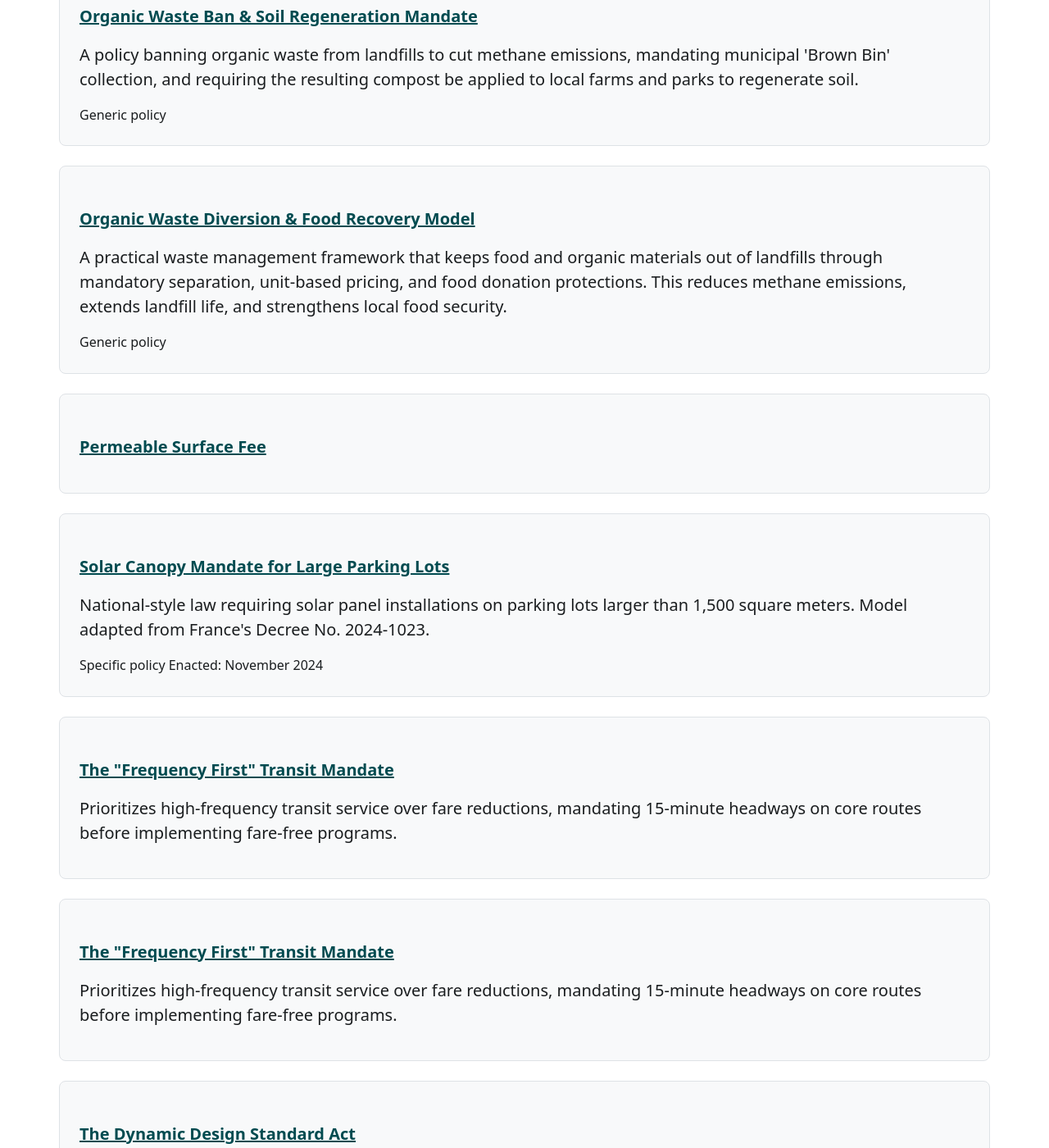
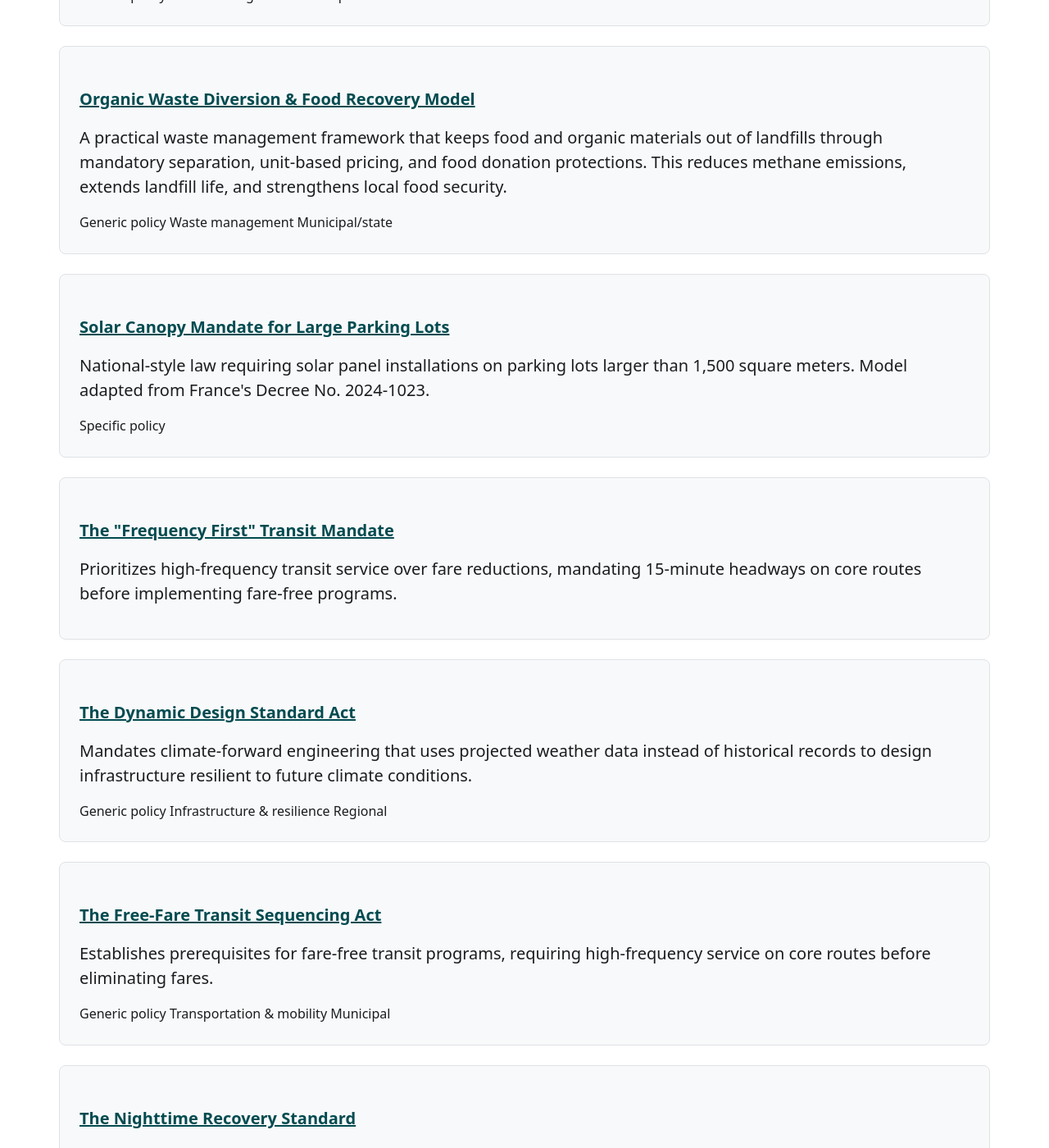
Before and after one commit to Open-Climate-Resilience-Policies/OCRP, a Jekyll site: the page built from policies/index.html, in a window 1280 px wide and 1400 px high, scrolled down 5049 px. Shown: the whole window at 82% size. Built offline with Jekyll 4.4.1, drawn with Linux system fonts in a browser that asks for light colours; some of the changed text lies outside the part shown.

```diff
--- a/_policies/free-fare.md
+++ b/_policies/free-fare.md
@@ -1,10 +1,23 @@
 ---
 layout: policy
-title: The "Frequency First" Transit Mandate
+title: The Free-Fare Transit Sequencing Act
 slug: free-fare
-status: Draft
-summary: "Prioritizes high-frequency transit service over fare reductions, mandating 15-minute headways on core routes before implementing fare-free programs."
-keywords: [transit, mobility, economics, urban-planning]
+date: 2025-12-22
+summary: "Establishes prerequisites for fare-free transit programs, requiring high-frequency service on core routes before eliminating fares."
+keywords:
+  - "transit"
+  - "mobility"
+  - "economics"
+  - "urban-planning"
+type: generic-policy
+policy_category: transportation & mobility
+implementation_level: municipal
+hazard_type:
+  - "mobility poverty"
+related_policies:
+  - "frequency-first-transit"
+  - "15-minute-city-model"
+official_sources: []
 ---
 
 # The "Frequency First" Transit Mandate
--- a/policies/index.html
+++ b/policies/index.html
@@ -1,60 +1,23 @@
 ---
 layout: default
 title: Policy Library
-pagination:
-  enabled: true
-  collection: policies
-  per_page: 10
-  sort_field: title
 ---
 
 <h1>Policy Library</h1>
 
 <p>Browse our collection of climate resilience policies and implementation examples.</p>
-{% if paginator and paginator.posts and paginator.posts.size > 0 %}
-  {% for policy in paginator.posts %}
-  <article class="policy-list-item">
-    <h3><a href="{{ policy.url | relative_url }}">{{ policy.title }}</a></h3>
-    <p class="policy-summary">{{ policy.summary }}</p>
-    <div class="policy-meta">
-      <span class="policy-type">{{ policy.type | replace: "-", " " | capitalize }}</span>
-      {% if policy.jurisdiction %}<span class="policy-jurisdiction">{{ policy.jurisdiction }}</span>{% endif %}
-      {% if policy.date_enacted %}<span class="policy-date">Enacted: {{ policy.date_enacted | date: "%B %Y" }}</span>{% endif %}
-    </div>
-  </article>
-  {% endfor %}
-{% else %}
-  {% assign policies = site.policies | where_exp: "p", "p.template != true" | sort: 'title' %}
-  {% for policy in policies %}
-  <article class="policy-list-item">
-    <h3><a href="{{ policy.url | relative_url }}">{{ policy.title }}</a></h3>
-    <p class="policy-summary">{{ policy.summary }}</p>
-    <div class="policy-meta">
-      <span class="policy-type">{{ policy.type | replace: "-", " " | capitalize }}</span>
-      {% if policy.jurisdiction %}<span class="policy-jurisdiction">{{ policy.jurisdiction }}</span>{% endif %}
-      {% if policy.date_enacted %}<span class="policy-date">Enacted: {{ policy.date_enacted | date: "%B %Y" }}</span>{% endif %}
-    </div>
-  </article>
-  {% endfor %}
-{% endif %}
 
-<!-- Pagination navigation -->
-{% if paginator.total_pages > 1 %}
-<nav class="pagination" role="navigation" aria-label="Pagination">
-  <div class="pagination-links">
-    {% if paginator.previous_page %}
-      <a href="{{ paginator.previous_page_path | relative_url }}" class="pagination-previous" aria-label="Previous page">← Previous</a>
-    {% else %}
-      <span class="pagination-previous disabled">← Previous</span>
-    {% endif %}
+{% assign policies = site.policies | sort: 'title' %}
+{% for policy in policies %}
+<article class="policy-list-item">
+  <h3><a href="{{ policy.url | relative_url }}">{{ policy.title }}</a></h3>
+  <p class="policy-summary">{{ policy.summary | default: "Generic climate resilience policy" }}</p>
+  <div class="policy-meta">
+    {% if policy.type %}<span class="policy-type">{{ policy.type | replace: "-", " " | capitalize }}</span>{% endif %}
+    {% if policy.policy_category %}<span class="policy-category">{{ policy.policy_category | capitalize }}</span>{% endif %}
+    {% if policy.implementation_level %}<span class="policy-level">{{ policy.implementation_level | capitalize }}</span>{% endif %}
+  </div>
+</article>
+{% endfor %}
 
-    <span class="pagination-info">Page {{ paginator.page }} of {{ paginator.total_pages }}</span>
-
-    {% if paginator.next_page %}
-      <a href="{{ paginator.next_page_path | relative_url }}" class="pagination-next" aria-label="Next page">Next →</a>
-    {% else %}
-      <span class="pagination-next disabled">Next →</span>
-    {% endif %}
-  </div>
-</nav>
-{% endif %}
+<p class="policy-count" role="status" aria-live="polite">Showing {{ policies.size }} policies</p>
```
Also changed, not shown: _policies/clean-heat-standard.md (deleted, +0 -37 lines), _policies/dynamic-design-standard.md (+16 -2 lines), _policies/permeable-surface-fee.md (deleted, +0 -24 lines), _policies/reclaim-nighttime.md (+15 -2 lines), _policies/self-enforcing-streets.md (+15 -2 lines), _policies/waste-equity.md (deleted, +0 -35 lines), accessibility-test.js (added, +115 -0 lines), package.json (added, +15 -0 lines).
